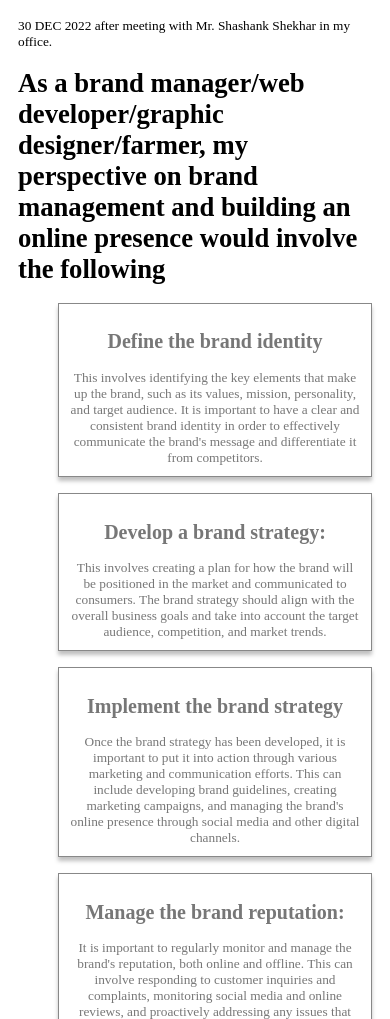
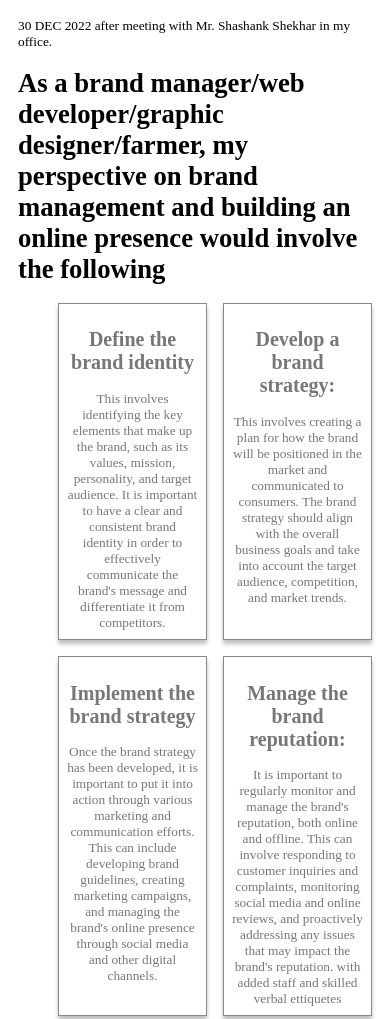
Before and after one commit to anandvip/midwayhome, a plain HTML site: page index.html in a window 390 px wide. Shown: the top 1019 px of the page. Drawn offline with Linux system fonts and the light colour scheme.

Commit message:
responsive grid now
media queries added

```diff
--- a/style.css
+++ b/style.css
@@ -18,3 +18,21 @@ li {
   padding: 10px;
   box-shadow: 0px 4px 4px rgba(0, 0, 0, 0.25);
 }
+
+@media (max-width: 768px) {
+  ol {
+    grid-template-columns: repeat(auto-fit, minmax(150px, 1fr));
+  }
+}
+
+@media (max-width: 480px) {
+  ol {
+    grid-template-columns: repeat(auto-fit, minmax(100px, 1fr));
+  }
+}
+
+li {
+  border: 1px solid #888;
+  padding: 8px;
+  box-shadow: 0px 4px 4px rgba(0, 0, 0, 0.25);
+}
```
